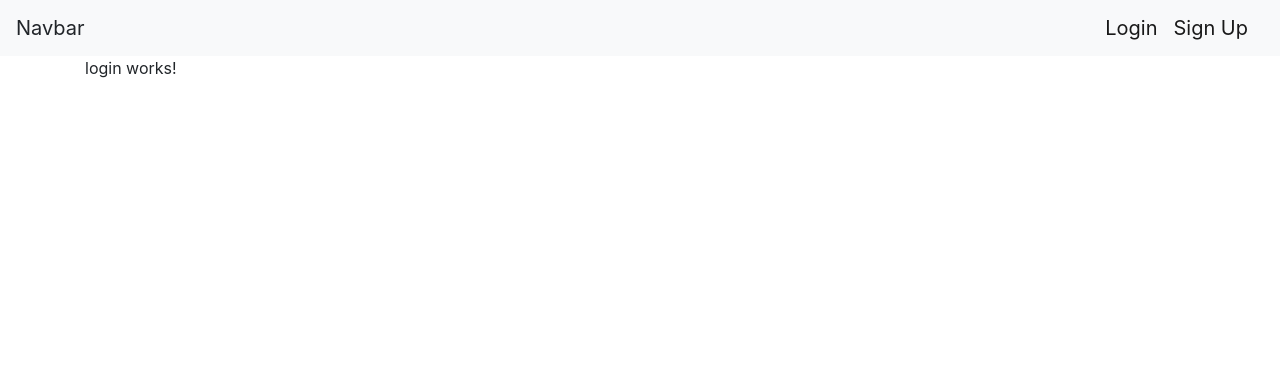
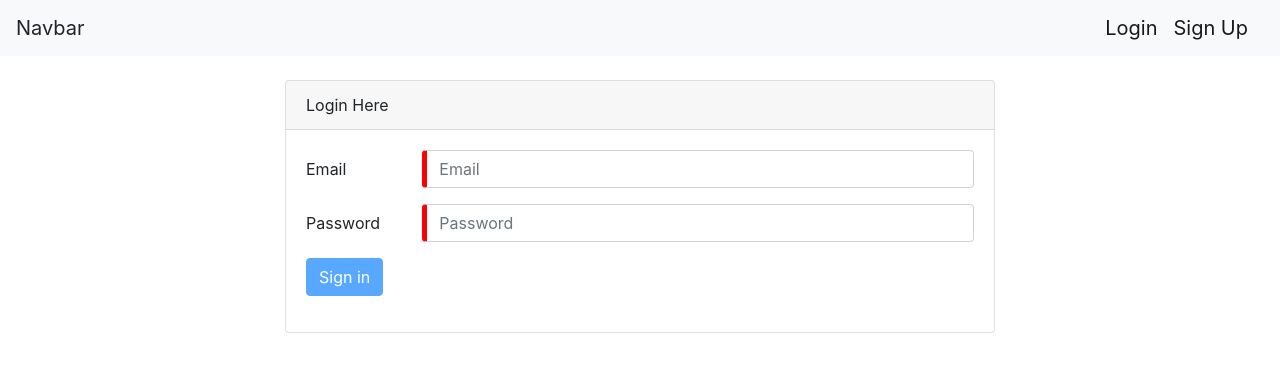
Before and after one commit to peterkariukimutuura/Angular-laravel-Auth-Frontend, an Angular app: page /login in a window 1280 px wide. Shown: the top 372 px of the page. Built offline with nearby package versions, Linux system fonts and the light colour scheme.

Commit message:
login authentication

```diff
--- a/src/app/app.module.ts
+++ b/src/app/app.module.ts
@@ -1,6 +1,8 @@
 import { BrowserModule } from '@angular/platform-browser';
 import { NgModule } from '@angular/core';
 import { RouterModule } from '@angular/router';
+import { FormsModule } from '@angular/forms';
+
 
 import { AppComponent } from './app.component';
 import { NavbarComponent } from './components/navbar/navbar.component';
@@ -10,6 +12,7 @@ import { ProfileComponent } from './components/profile/profile.component';
 import { RequestResetComponent } from './components/password/request-reset/request-reset.component';
 import { ResponseResetComponent } from './components/password/response-reset/response-reset.component';
 import { AppRoutingModule } from './app-routing.module';
+
 
 @NgModule({
   declarations: [
@@ -24,7 +27,8 @@ import { AppRoutingModule } from './app-routing.module';
   imports: [
     BrowserModule,
     RouterModule,
-    AppRoutingModule
+    AppRoutingModule,
+    FormsModule
   ],
   providers: [],
   bootstrap: [AppComponent]
--- a/src/app/components/login/login.component.html
+++ b/src/app/components/login/login.component.html
@@ -1,3 +1,31 @@
-<p>
-  login works!
-</p>
+<div class="mt-4 col-8 offset-2">
+	<div class="card">
+		<div class="card-header">
+			Login Here
+		</div>
+		<div class="card-body">
+			<form #loginForm=ngForm (ngSubmit)="onSubmit()">
+			  <div class="form-group row">
+			    <label for="inputEmail3" class="col-sm-2 col-form-label">Email</label>
+			    <div class="col-sm-10">
+			      <input type="email" class="form-control"  [(ngModel)]="form.email" placeholder="Email" name="email" required>
+			    </div>
+			  </div>
+
+			  <div class="form-group row">
+			    <label for="inputPassword3" class="col-sm-2 col-form-label">Password</label>
+			    <div class="col-sm-10">
+			      <input type="password" name="password" class="form-control" [(ngModel)]="form.password" placeholder="Password" required>
+			    </div>
+			  </div>
+
+			  <div class="form-group row">
+			    <div class="col-sm-10">
+			      <button type="submit" class="btn btn-primary" [disabled] ="!loginForm.valid" >Sign in</button>
+			    </div>
+			  </div>
+			</form>
+		</div>
+	</div>
+
+</div>
--- a/src/app/components/login/login.component.ts
+++ b/src/app/components/login/login.component.ts
@@ -7,7 +7,15 @@ import { Component, OnInit } from '@angular/core';
 })
 export class LoginComponent implements OnInit {
 
+  public form ={
+  	email:null,
+  	password:null
+  }
   constructor() { }
+
+  onSubmit(){
+  	console.log(this.form);
+  }
 
   ngOnInit() {
   }
--- a/src/styles.css
+++ b/src/styles.css
@@ -1,2 +1,9 @@
 /* You can add global styles to this file, and also import other style files */
 @import url('../node_modules/bootstrap/dist/css/bootstrap.css');
+
+.ng-invalid:not(form){
+	border-left: 5px solid red;
+}
+.ng-valid:not(form){
+	border-left: 5px solid green;
+}
```
